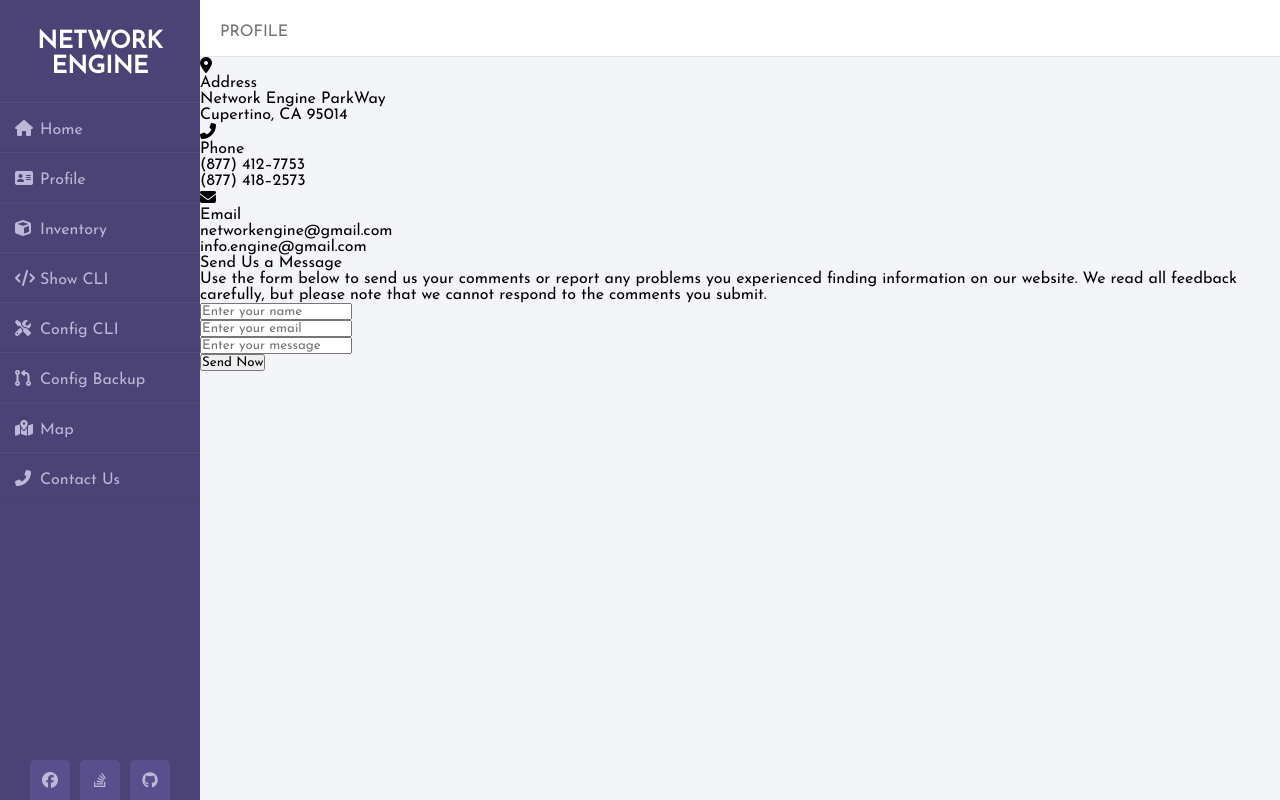
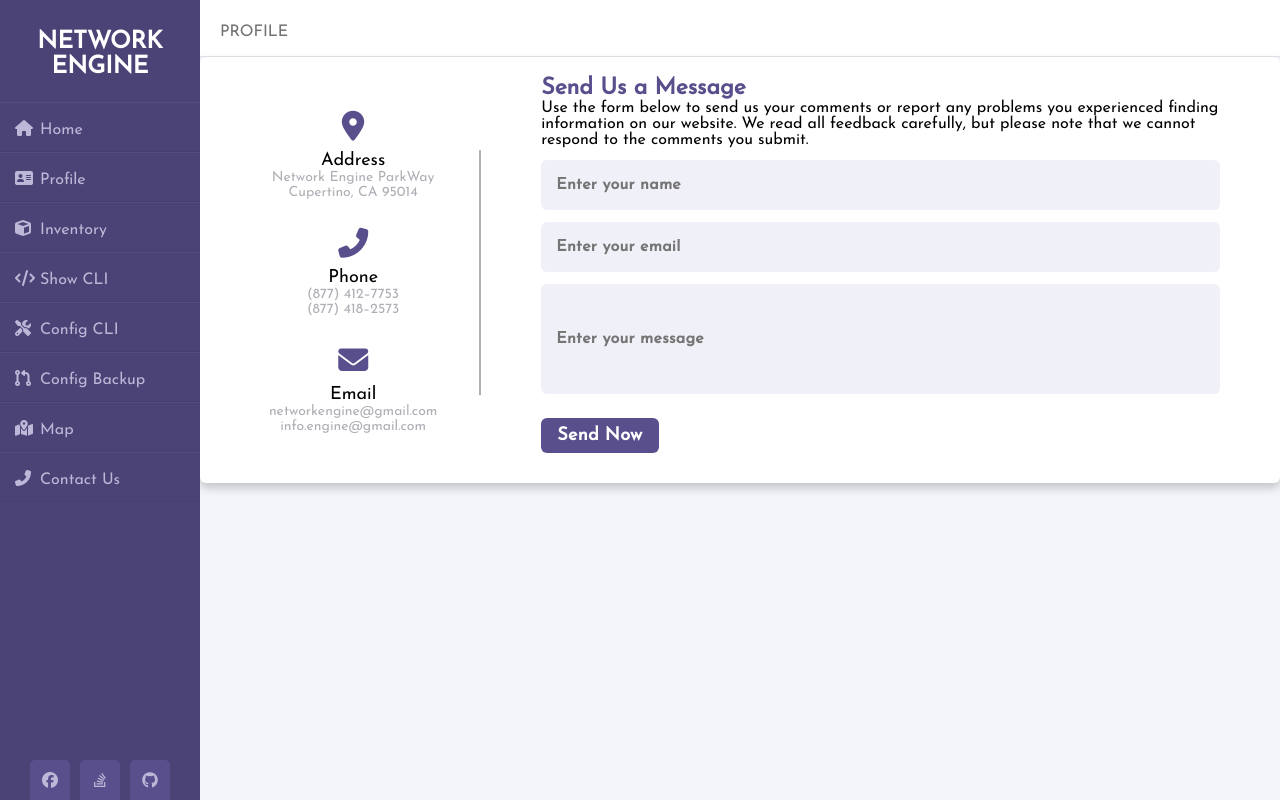
Before and after one commit to ADPOLLEY/Network-Engine, a Flask app: page /contact_us in a window 1280 px wide. Run offline with Flask 2, Linux system fonts and the light colour scheme; some libraries are stand-ins or nearby versions.

Commit message:
Change to Profile, Contact, and Styles
Added styles for Profile and contact page to look correct

```diff
--- a/app/static/styles/styles.css
+++ b/app/static/styles/styles.css
@@ -233,3 +233,247 @@ body {
     flex: column
 
 }
+
+
+.container{
+    width: auto;
+    background: #fff;
+    border-radius: 6px;
+    padding: 20px 60px 30px 40px;
+    box-shadow: 0 5px 10px rgba(0, 0, 0, 0.2);
+  }
+  .container .content{
+    display: flex;
+    align-items: center;
+    justify-content: space-between;
+  }
+  .container .content .left-side{
+    width: 25%;
+    height: 100%;
+    display: flex;
+    flex-direction: column;
+    align-items: center;
+    justify-content: center;
+    margin-top: 15px;
+    position: relative;
+  }
+  .content .left-side::before{
+    content: '';
+    position: absolute;
+    height: 70%;
+    width: 2px;
+    right: -15px;
+    top: 50%;
+    transform: translateY(-50%);
+    background: #afafb6;
+  }
+  .content .left-side .details{
+    margin: 14px;
+    text-align: center;
+  }
+  .content .left-side .details i{
+    font-size: 30px;
+    color: #594f8d;
+    margin-bottom: 10px;
+  }
+  .content .left-side .details .topic{
+    font-size: 18px;
+    font-weight: 500;
+  }
+  .content .left-side .details .text-one,
+  .content .left-side .details .text-two{
+    font-size: 14px;
+    color: #afafb6;
+  }
+  .container .content .right-side{
+    width: 75%;
+    margin-left: 75px;
+  }
+  .content .right-side .topic-text{
+    font-size: 23px;
+    font-weight: 600;
+    color: #594f8d;
+  }
+  .right-side .input-box{
+    height: 50px;
+    width: 100%;
+    margin: 12px 0;
+  }
+  .right-side .input-box input,
+  .right-side .input-box textarea{
+    height: 100%;
+    width: 100%;
+    border: none;
+    outline: none;
+    font-size: 16px;
+    background: #F0F1F8;
+    border-radius: 6px;
+    padding: 0 15px;
+    resize: none;
+  }
+  .right-side .message-box{
+    min-height: 110px;
+  }
+  .right-side .input-box textarea{
+    padding-top: 6px;
+  }
+  .right-side .button{
+    display: inline-block;
+    margin-top: 12px;
+  }
+  .right-side .button input[type="button"]{
+    color: #fff;
+    font-size: 18px;
+    outline: none;
+    border: none;
+    padding: 8px 16px;
+    border-radius: 6px;
+    background: #594f8d;
+    cursor: pointer;
+    transition: all 0.3s ease;
+  }
+  .button input[type="button"]:hover{
+    background: #594f8d;
+  }
+
+  @media (max-width: auto) {
+    .container{
+      width: auto;
+      padding: 30px 40px 40px 35px ;
+    }
+    .container .content .right-side{
+     width: auto;
+     margin-left: 55px;
+  }
+  }
+  @media (max-width: 820px) {
+    .container{
+      margin: 40px 0;
+      height: 100%;
+    }
+    .container .content{
+      flex-direction: column-reverse;
+    }
+   .container .content .left-side{
+     width: 100%;
+     flex-direction: row;
+     margin-top: 40px;
+     justify-content: center;
+     flex-wrap: wrap;
+   }
+   .container .content .left-side::before{
+     display: none;
+   }
+   .container .content .right-side{
+     width: 100%;
+     margin-left: 0;
+   }
+  }
+
+
+
+.icon {
+    padding-top: 6px;
+  }
+
+  .profile {
+    color: #fff;
+    padding-left: 10px;
+    padding-top: 11px;
+    position: absolute;
+  }
+
+
+
+  .right {
+    width: 590px;
+  }
+
+  .avatar {
+    margin-left: 5px;
+    padding: 12px;
+  }
+
+  h3 {
+    color: #000000;
+    opacity: 0.7;
+    letter-spacing: 0.5px;
+    width: 100px;
+    font-size: 0.9rem;
+    margin: 0 0 0 49px;
+  }
+
+  .form {
+    margin-left: 200px;
+    margin-top: -150px;
+    margin-bottom: 40px;
+    width: 310px;
+  }
+
+  label {
+    letter-spacing: 0.75px;
+    font-size: 0.9rem;
+    color: #000000;
+    opacity: 0.7;
+  }
+
+  input {
+    padding-bottom: 5px;
+    padding-top: 16px;
+    margin-left: 0px;
+    width: 100%;
+    background-color: #f3f5f9;
+    border: none;
+    outline: none;
+    border-bottom: 2px solid #000000;
+    letter-spacing: 0.29px;
+    color: #292b43;
+    font-size: 0.95rem;
+    font-weight: 600;
+  }
+
+  .field {
+    padding-bottom: 25px;
+  }
+
+  .field:last-child {
+    padding-bottom: 15px;
+  }
+
+  .bottom {
+    margin-left: 200px;
+  }
+
+  button {
+    width: 150px;
+    height: 45px;
+    bottom: 20px;
+    border: none;
+  }
+
+  .button_left {
+    margin-right: 5px;
+    background-color: #4b4276;
+    font-size: 14px;
+    color: #fff;
+    letter-spacing: 0.5px;
+    font-weight: 300;
+  }
+
+  .button_right {
+    margin-left: 5px;
+    background-color: #eaeaea;
+    font-size: 14px;
+    letter-spacing: 0.3px;
+    font-weight: 300;
+    color: #7376a3;
+    opacity: 0.8;
+  }
+
+  button:hover {
+    cursor: pointer;
+  }
+
+  button:focus {
+    outline: 0;
+  }
--- a/app/templates/config_backup.html
+++ b/app/templates/config_backup.html
@@ -66,7 +66,8 @@
                         <th style="width:25%;">Password</th>
                     </tr>
                     <tr>
-                        <td><input type="checkbox" id="backup" name="backup" unchecked><label for="backup"></label>
+                        <td>
+                        <button class="button" onclick="SomeDeleteRowFunction(this)"><i class="fa-solid fa-trash" style="font-size: 24px;"></i></button>
                         </td>
                         <td>192.168.51.25</td>
                         <td>255.255.255.0</td>
```
